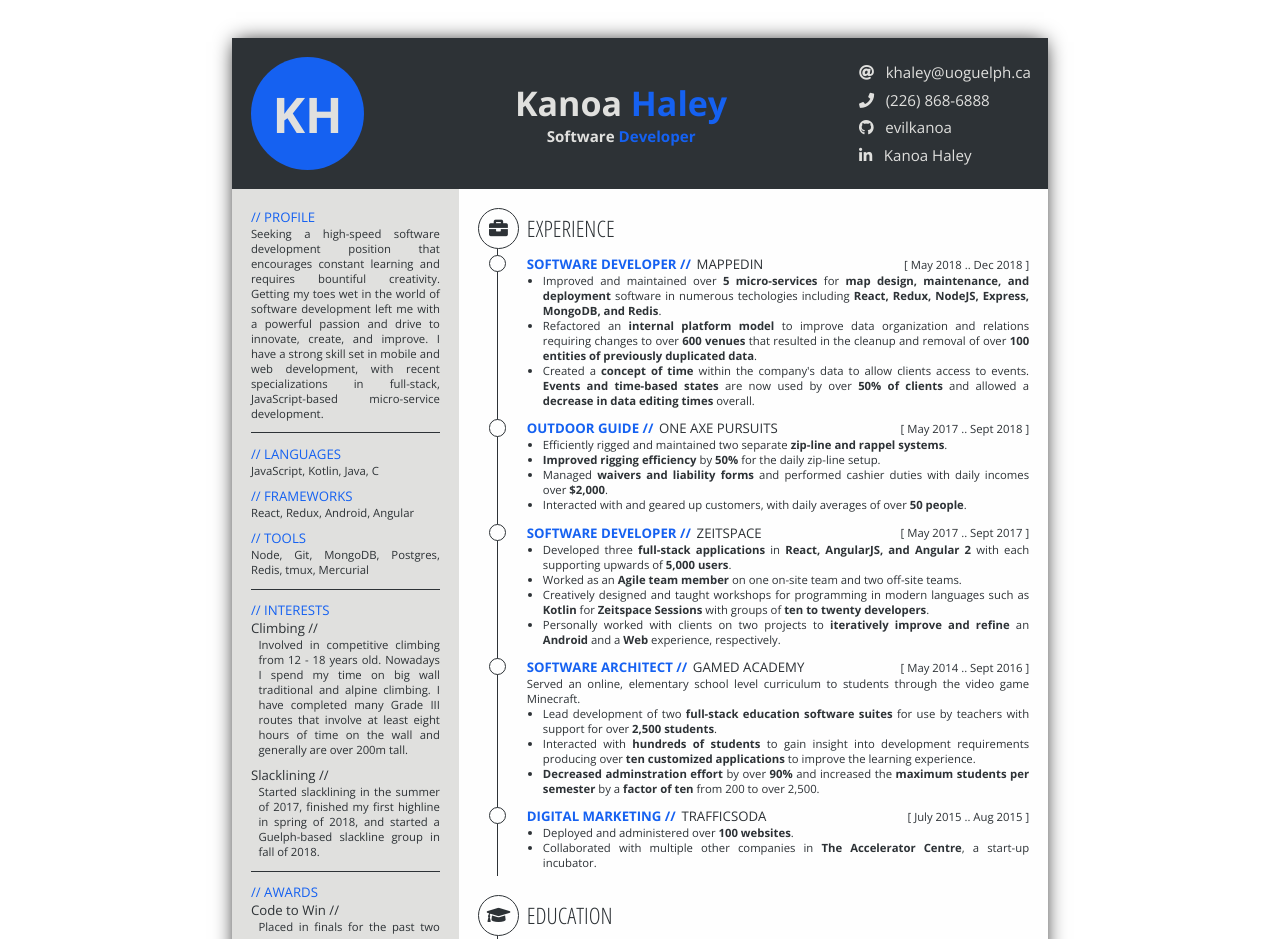
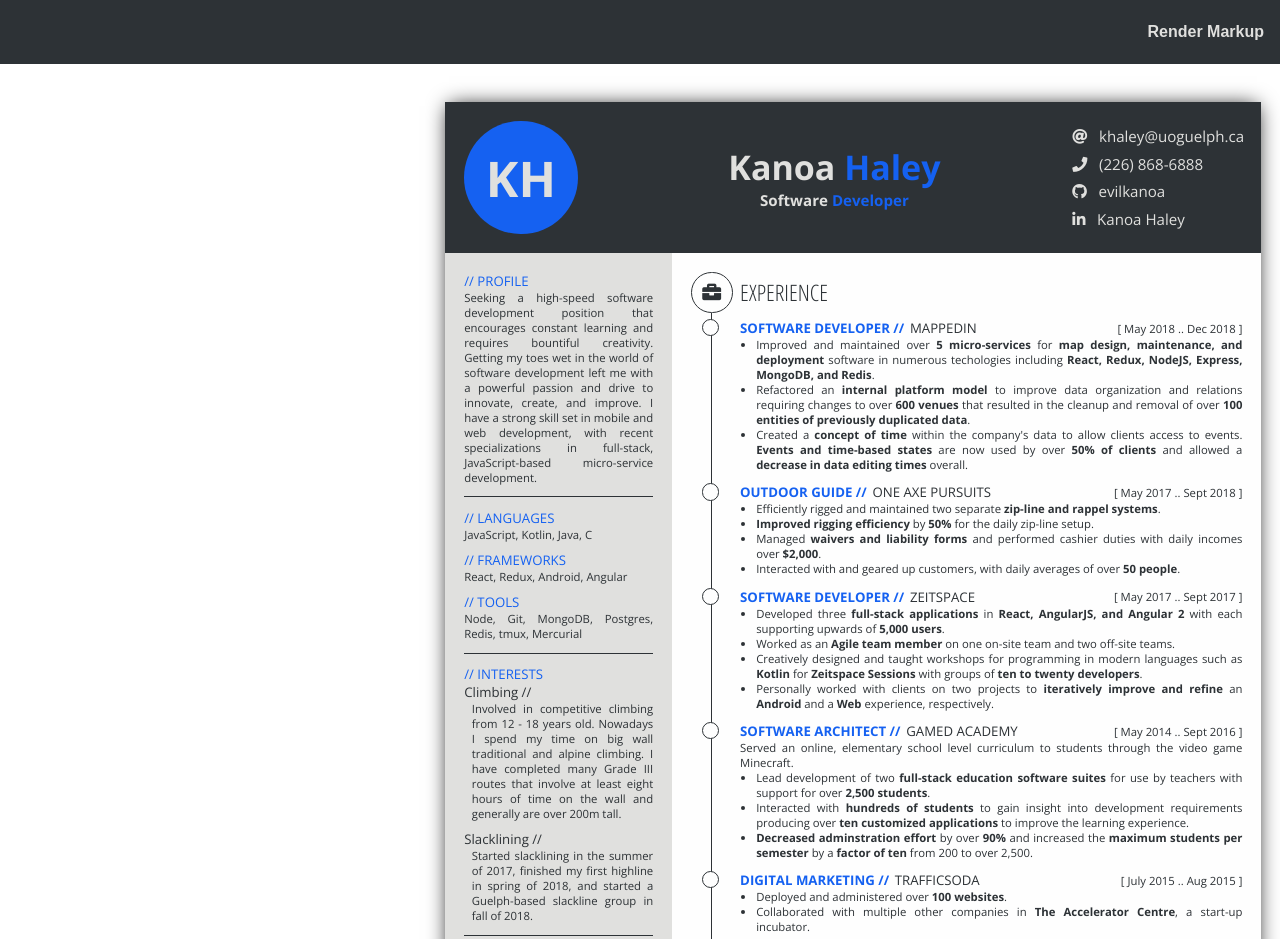
Before and after one commit to EvilKanoa/WebResume, a React app in the folder editor/: page / in a window 1280 px wide. Shown: the top 939 px of the page. Built offline with nearby package versions, Linux system fonts and the light colour scheme.

Commit message:
Added editor pane

```diff
--- /dev/null
+++ b/editor/src/components/ActionBar.js
@@ -0,0 +1,39 @@
+import React, {PureComponent} from 'react';
+import {renderToStaticMarkup} from 'react-dom/server';
+import {connect} from 'react-redux';
+import {bindActionCreators} from 'redux';
+
+import {getRender, renderResume} from 'reducer';
+
+@connect(
+    (state) => ({
+        render: getRender(state)
+    }),
+    (dispatch) => bindActionCreators({
+        renderResume
+    }, dispatch)
+)
+class ActionBar extends PureComponent {
+    renderMarkup = async (e) => {
+        e.preventDefault();
+
+        const html = await this.props.renderResume();
+        const element = document.createElement('a');
+
+        element.href = URL.createObjectURL(new Blob([html]), { type: 'text/plain' });
+        element.download = 'resume.html';
+        element.click();
+    };
+
+    render() {
+        return (
+            <div id="action-bar">
+                <div className="button" onClick={this.renderMarkup}>
+                    Render Markup
+                </div>
+            </div>
+        )
+    }
+}
+
+export default ActionBar;
--- a/editor/src/components/App.js
+++ b/editor/src/components/App.js
@@ -4,6 +4,8 @@ import {bindActionCreators} from 'redux';
 
 import {getResumeData, setResumeData} from 'reducer';
 import Resume from 'components/resume/Resume';
+import ActionBar from 'components/ActionBar';
+import Editor from 'components/Editor';
 
 @connect(
     (state) => ({
@@ -21,8 +23,13 @@ class App extends Component {
         } = this.props;
 
         return (
-            <div id="app" ref={(div) => this.div = div}>
-                <Resume data={resumeData.data} update={setResumeData}/>
+            <div id="app">
+                <ActionBar/>
+                <Editor/>
+                <Resume
+                    data={resumeData.data}
+                    update={setResumeData}
+                />
             </div>
         );
     }
--- /dev/null
+++ b/editor/src/components/Editor.js
@@ -0,0 +1,25 @@
+import React, {PureComponent} from 'react';
+import {connect} from 'react-redux';
+import {bindActionCreators} from 'redux';
+
+import {getResumeData, setResume} from 'reducer';
+
+@connect(
+    (state) => ({
+        data: getResumeData(state)
+    }),
+    (dispatch) => bindActionCreators({
+        setResume
+    }, dispatch)
+)
+class Editor extends PureComponent {
+    render() {
+        return (
+            <div id="editor">
+
+            </div>
+        );
+    }
+}
+
+export default Editor;
--- a/editor/src/index.scss
+++ b/editor/src/index.scss
@@ -4,3 +4,62 @@ body {
   background: white;
   display: block;
 }
+
+#app {
+  display: grid;
+
+  grid-template-rows: 4rem 1fr;
+  grid-template-columns: 1fr 2fr;
+}
+
+#action-bar {
+  display: flex;
+  flex-flow: row-reverse;
+
+  grid-row-start: 1;
+  grid-row-end: 2;
+  grid-column-start: 1;
+  grid-column-end: 3;
+
+  height: 4rem;
+  background: #2d3236;
+  color: #e0e0de;
+
+  .button {
+    flex: 0 1 auto;
+    line-height: 4rem;
+    padding: 0 1rem;
+
+    pointer-events: auto;
+    cursor: pointer;
+    user-select: none;
+
+    font-weight: bold;
+    font-family: sans-serif;
+
+    &:hover {
+      background: #242654;
+    }
+  }
+}
+
+#editor {
+  grid-row-start: 2;
+  grid-row-end: 3;
+  grid-column-start: 1;
+  grid-column-end: 2;
+}
+
+.res {
+  grid-row-start: 2;
+  grid-row-end: 3;
+  grid-column-start: 2;
+  grid-column-end: 3;
+}
+
+/* hide everything but resume on print */
+@media only print {
+  #app > *:not(.res) {
+    display: none;
+  }
+}
--- a/editor/src/reducer.js
+++ b/editor/src/reducer.js
@@ -1,4 +1,8 @@
+import React from 'react';
 import set from 'lodash.set';
+import {renderToStaticMarkup} from 'react-dom/server'
+
+import Resume from 'components/resume/Resume';
 
 const initialState = {
     resume: {
@@ -154,22 +158,46 @@ const initialState = {
                 }
             ]
         }
-    }
+    },
+    render: ''
 };
 
 // selectors
 export const getResumeData = (state) => state.resume;
+export const getRender = (state) => state.render;
 
 // action-creators
+export const setResume = (data) => ({
+    type: 'SET_RESUME',
+    data
+});
 export const setResumeData = (path, data) => ({
     type: 'SET_RESUME_DATA',
     path,
     data
 });
+export const renderResume = () => async (dispatch, getState) => {
+    const input = getResumeData(getState());
+    const data = await renderToStaticMarkup(
+        <Resume data={input.data}/>
+    );
+
+    dispatch({
+        type: 'SET_RENDER_RESULT',
+        data
+    });
+
+    return data;
+};
 
 // reducer
 export default (state = initialState, { type, ...action }) => {
     switch (type) {
+        case 'SET_RESUME': return {
+            ...state,
+            resume: action.data
+        };
+
         case 'SET_RESUME_DATA': return {
             ...state,
             resume: {
@@ -178,6 +206,11 @@ export default (state = initialState, { type, ...action }) => {
             }
         };
 
+        case 'SET_RENDER_RESULT': return {
+            ...state,
+            render: action.data
+        };
+
         default: return {
             ...state
         };
```
